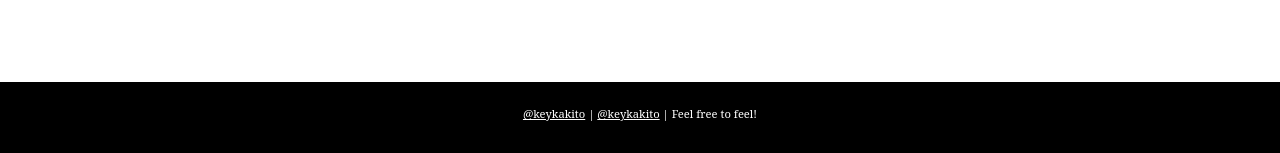
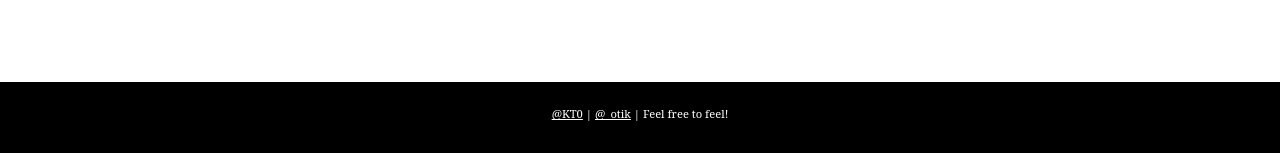
Before and after one commit to kt0/kt0.github.io, a Jekyll site: the page built from index.html, in a window 1280 px wide. Shown: the part 744-897 px from the top of the page. Built offline with Jekyll 4.4.1, drawn with Linux system fonts in a browser that asks for light colours; some web fonts are replaced; the list of posts is cut into pages by our own code.

Commit message:
Update default.html

```diff
--- a/_layouts/default.html
+++ b/_layouts/default.html
@@ -2,7 +2,7 @@
 <html lang="en">
 	<head>
 		<meta charset="utf-8"/>
-		<title>{% if page.title %} {{ page.title }} {% endif %} - A blog by @KeyKaKiTO (Kazem Keshavarz)</title>
+		<title>{% if page.title %} {{ page.title }} {% endif %} - A blog by @_otik (Kazem Keshavarz)</title>
 		<!-- For responsive site
 			<meta name="viewport" content="width=device-width, initial-scale=1.0">
 		-->
@@ -31,7 +31,7 @@
 	<!-- Footer -->
 	<footer>
 		<div class="container">
-			<a href="https://github.com/keykakito">@keykakito</a> | <a href="https://twitter.com/keykakito">@keykakito</a> | Feel free to feel!
+			<a href="https://github.com/KT0">@KT0</a> | <a href="https://twitter.com/_otik">@_otik</a> | Feel free to feel!
 		</div>
 	</footer>
 	</body>
```
